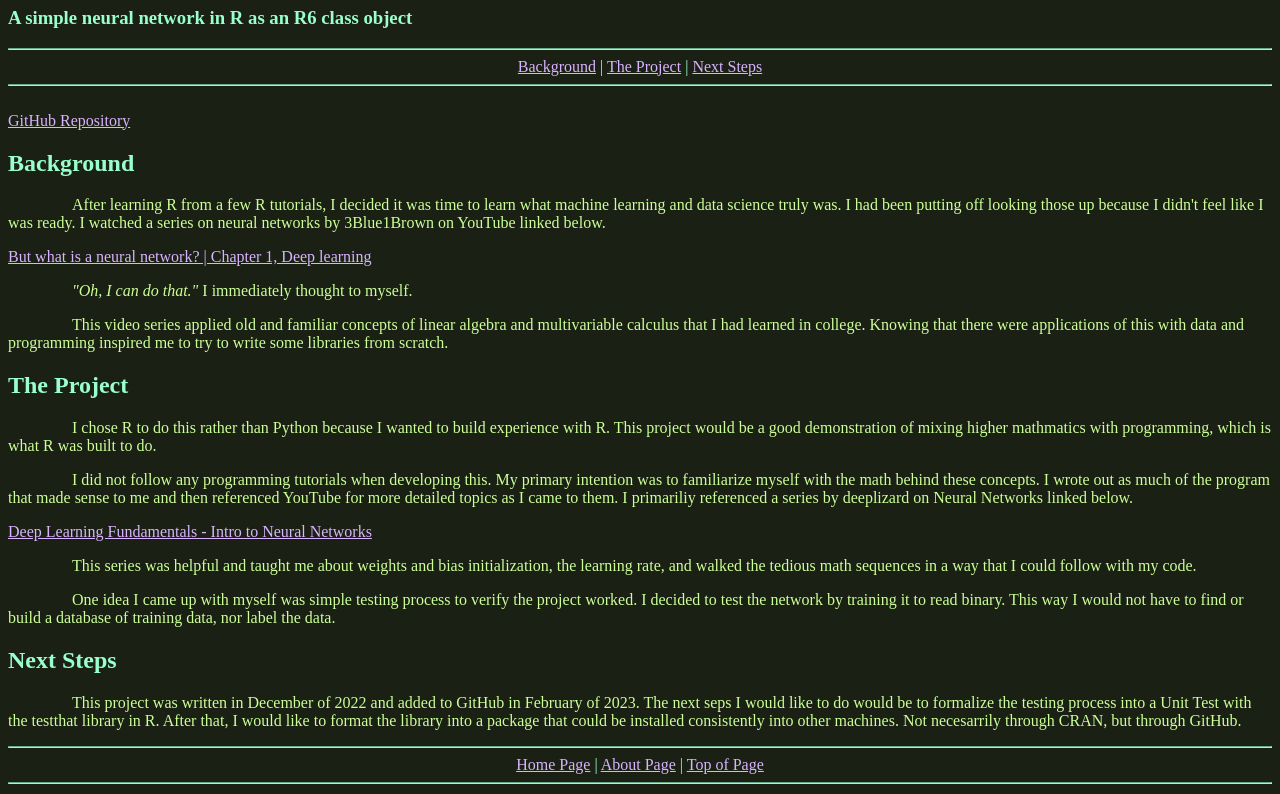
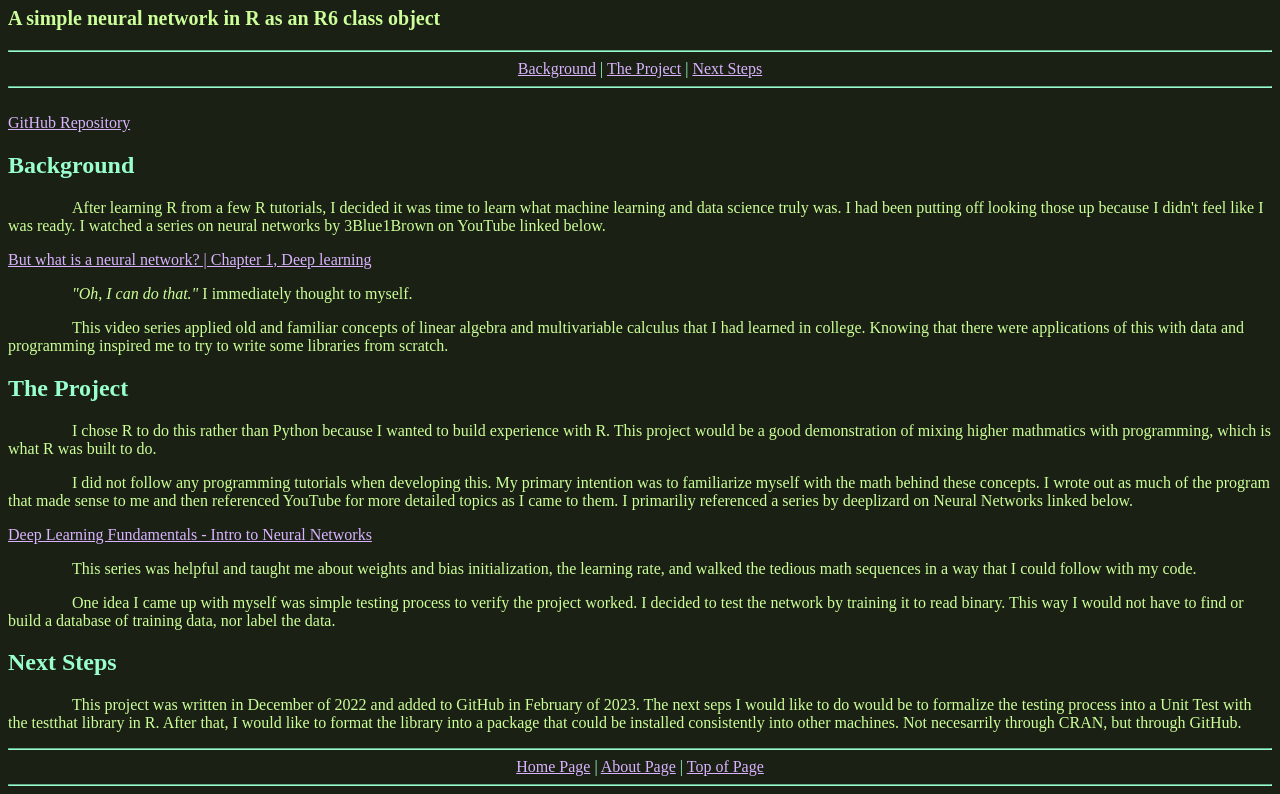
Before and after one commit to TinWoodman92/TinWoodman92.github.io, a plain HTML site: page projects_blog/NNetwork.html in a window 1280 px wide. Shown: the part 73-867 px from the top of the page. Drawn offline with Linux system fonts and the light colour scheme.

Commit message:
touch ups

```diff
--- a/projects_blog/NNetwork.html
+++ b/projects_blog/NNetwork.html
@@ -7,7 +7,7 @@
 <body>
 
 	<h1>NNetwork</h1>
-	<h3>A simple neural network in R as an R6 class object</h3>
+	<p class="header-sub-text">A simple neural network in R as an R6 class object</p>
 	<nav class="nav-footer">
 		<hr>
 		<a href="#background">Background</a>
--- a/style.css
+++ b/style.css
@@ -53,6 +53,12 @@ p {
 	text-indent: 4em;
 }
 
+p.header-sub-text {
+	font-size: 1.25em;
+	font-weight: bold;
+	text-indent: 0;
+}
+
 hr {
 	border-color: var(--foreground-accent-color);
 }
```
Also changed, not shown: about.html (+1 -3 lines), index.html (+1 -0 lines).
